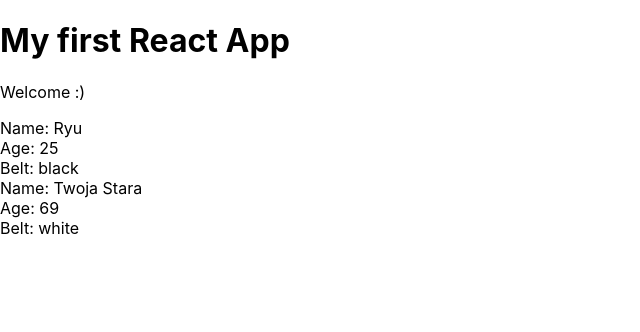
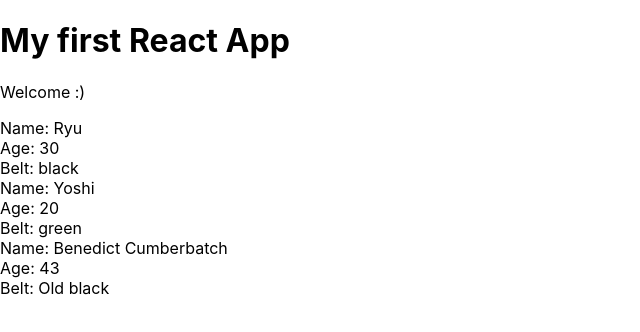
Before and after one commit to adrianplesniar/react-redux, a React (Create React App) app in the folder my-app/: page / in a window 1280 px wide. Shown: the top 332 px of the page, without its empty margins (0-640 px from the left). Built offline with nearby package versions, Linux system fonts and the light colour scheme.

Commit message:
#15 - Stateless Components

```diff
--- a/my-app/src/App.js
+++ b/my-app/src/App.js
@@ -1,12 +1,16 @@
 import Ninjas from "./Ninjas";
 
 function App() {
+    const ninjas = [
+      { name: "Ryu", age: 30, belt: "black", id: 1 },
+      { name: "Yoshi", age: 20, belt: "green", id: 2 },
+      { name: "Benedict Cumberbatch", age: 43, belt: "Old black", id: 3 }
+    ]
   return (
     <div className="App">
       <h1>My first React App</h1>
       <p>Welcome :)</p>
-      <Ninjas name="Ryu" age="25" belt="black"/>
-      <Ninjas name="Twoja Stara" age="69" belt="white"/>
+      <Ninjas ninjas={ninjas}/>
     </div>
   );
 }
--- a/my-app/src/Ninjas.js
+++ b/my-app/src/Ninjas.js
@@ -2,12 +2,19 @@
 
 class Ninjas extends Component {
     render(){
-        const { name, age, belt } = this.props;
+        const { ninjas } = this.props;
+        const ninjaList = ninjas.map(ninja => {
+            return (
+                <div className="ninja" key={ninja.id}>
+                    <div>Name: { ninja.name }</div>
+                    <div>Age: { ninja.age }</div>
+                    <div>Belt: { ninja.belt }</div>
+                </div>
+            )
+        })
         return(
-            <div className="ninja">
-                <div>Name: { name }</div>
-                <div>Age: { age }</div>
-                <div>Belt: { belt }</div>
+            <div className="ninja-list">
+                { ninjaList }
             </div>
         )
     }
```
